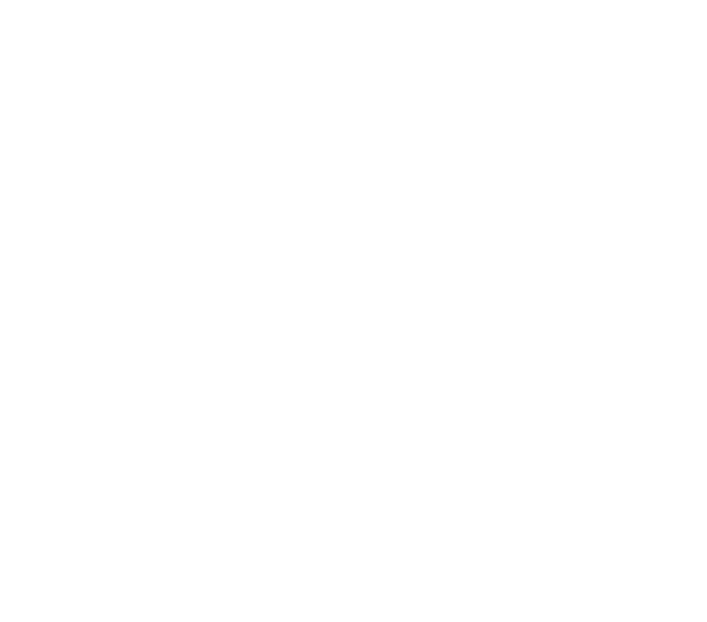
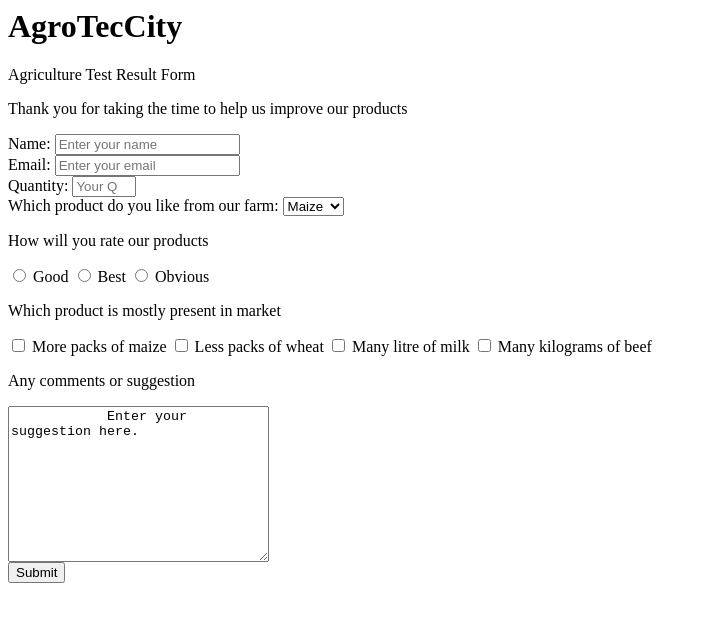
Before and after one commit to kelvinoncloud/SurveyForm, a plain HTML site: page index.html in a window 1280 px wide. Shown: the whole page, without its empty margins (0-707 px from the left). Drawn offline with Linux system fonts and the light colour scheme.

Commit message:
adding html form for different id

```diff
--- a/index.html
+++ b/index.html
@@ -6,6 +6,64 @@
     <link rel="stylesheet" href="styles.css">
 </head>
 <body>
+    <header class="header">
+        <h1 id="title">AgroTecCity</h1>
+    <p id="description">Agriculture Test Result Form</p>
+    <p>Thank you for taking the time to help us improve our products</p>
+    </header>
+    <form id="survey-form">
+        <div id="name"><label id="name-label" for="name">Name:</label>
+            <input type="text" id="name" name="name" placeholder="Enter your name"></div>
+        <div id="email"><label id="email-label" for="email">Email:</label>
+            <input type="text" id="email" email="email" placeholder="Enter your email"></div>
+        <div id="number"> <label id="number-label" for="Quantity">Quantity:</label>
+            <input type="number" id="number" name="Quantity" placeholder="Your Quantity" min="1" max="100">
+        </div>
 
+        <div class="form-group"> <label for="products">Which product do you like from our farm:</label>
+            <select name="products" id="products">
+              <option value="maize">Maize</option>
+              <option value="wheat">Wheat</option>
+              <option value="milk">Milk</option>
+              <option value="beef">Beef</option>
+            </select>
+        </div>
+
+        <div class="form-group">
+            <p>How will you rate our products</p>
+             <input type="radio" id="rating" name="quality" value="Good">
+            <label for="rating">Good</label>
+            <input type="radio" id="rating" name="quality" value="best">
+            <label for="ferating">Best</label>
+            <input type="radio" id="rating" name="quality" value="obvious">
+            <label for="other">Obvious</label>
+        </div>
+
+        <div class="form-group">
+            <p>Which product is mostly present in market</p>
+            <input type="checkbox" id="product1" name="maize" value="most">
+            <label for="product1"> More packs of maize</label>
+            <input type="checkbox" id="wheat" name="wheat" value="likely">
+            <label for="wheat"> Less packs of wheat</label>
+            <input type="checkbox" id="product3" name="milk" value="much">
+            <label for="product3"> Many litre of milk</label>
+            <input type="checkbox" id="product4" name="beef" value="much">
+            <label for="product4"> Many kilograms of beef</label>
+        </div>
+
+        <div class="form-group">
+            <p>Any comments or suggestion</p>
+             <textarea name="message" rows="10" cols="30">
+            Enter your suggestion here.
+            </textarea>
+        </div>
+
+        <div> <input type="submit" value="Submit">
+        </div>
+
+
+
+
+    </form>
 </body>
 </html>
```
